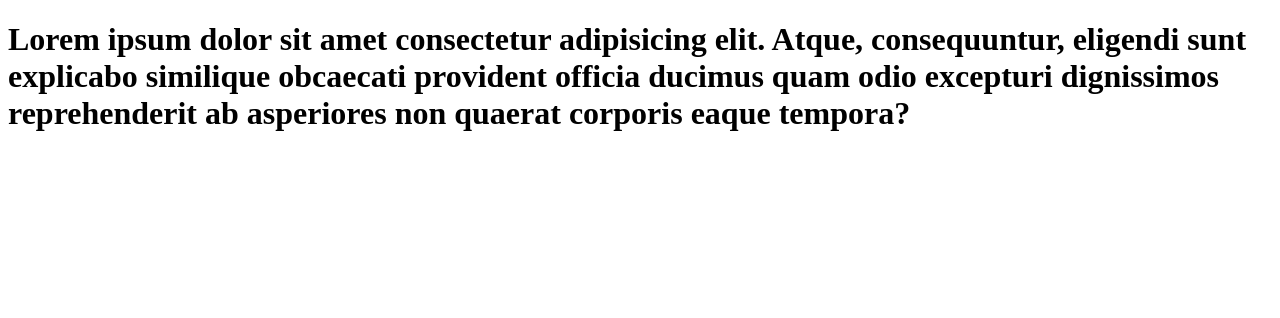
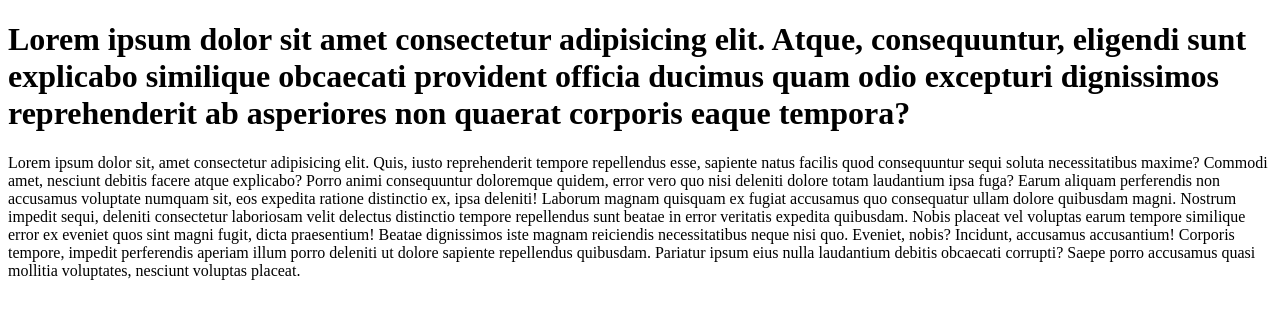
Before and after one commit to ilariamaffiola/repo-prova-brench, a plain HTML site: page index.html in a window 1280 px wide. Drawn offline with Linux system fonts and the light colour scheme.

Commit message:
Add additional content to the header section in index.html

```diff
--- a/index.html
+++ b/index.html
@@ -8,6 +8,11 @@
 <body>
     <header>
         <h1>Lorem ipsum dolor sit amet consectetur adipisicing elit. Atque, consequuntur, eligendi sunt explicabo similique obcaecati provident officia ducimus quam odio excepturi dignissimos reprehenderit ab asperiores non quaerat corporis eaque tempora?</h1>
+        <p>Lorem ipsum dolor sit, amet consectetur adipisicing elit. Quis, iusto reprehenderit tempore repellendus esse, sapiente natus facilis quod consequuntur sequi soluta necessitatibus maxime? Commodi amet, nesciunt debitis facere atque explicabo?
+        Porro animi consequuntur doloremque quidem, error vero quo nisi deleniti dolore totam laudantium ipsa fuga? Earum aliquam perferendis non accusamus voluptate numquam sit, eos expedita ratione distinctio ex, ipsa deleniti!
+        Laborum magnam quisquam ex fugiat accusamus quo consequatur ullam dolore quibusdam magni. Nostrum impedit sequi, deleniti consectetur laboriosam velit delectus distinctio tempore repellendus sunt beatae in error veritatis expedita quibusdam.
+        Nobis placeat vel voluptas earum tempore similique error ex eveniet quos sint magni fugit, dicta praesentium! Beatae dignissimos iste magnam reiciendis necessitatibus neque nisi quo. Eveniet, nobis? Incidunt, accusamus accusantium!
+        Corporis tempore, impedit perferendis aperiam illum porro deleniti ut dolore sapiente repellendus quibusdam. Pariatur ipsum eius nulla laudantium debitis obcaecati corrupti? Saepe porro accusamus quasi mollitia voluptates, nesciunt voluptas placeat.</p>
     </header>
     <main></main>
     <footer></footer>
```
